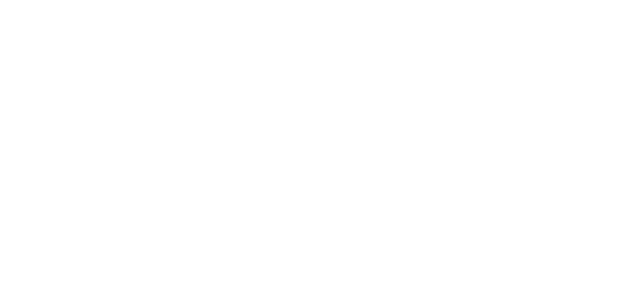
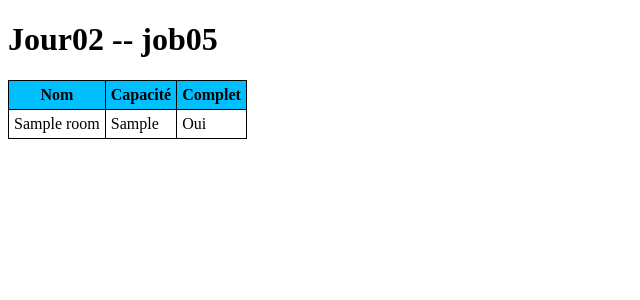
Before and after one commit to thomas-spinec/runtrack-b2-php, a PHP site: page / in a window 1280 px wide. Before the commit the part shown is empty. Shown: the top 300 px of the page, without its empty margins (0-640 px from the left). Run offline with PHP 8.4, Linux system fonts and the light colour scheme; tables that the repository leaves empty or names only in its code hold one stand-in row (values such as "Sample post").

Commit message:
jour02 job05 done

```diff
--- a/jour-02/job-05/index.php
+++ b/jour-02/job-05/index.php
@@ -14,6 +14,67 @@ function find_full_rooms() {
         echo "Error: " . $e->getMessage();
     }
 
-    // requête SQL
-    $sql = "SELECT room.name, COUNT(student.id) as nb_students FROM `room` INNER JOIN `student` ON room.id = student.room_id GROUP BY room.name HAVING nb_students >= 10";
+    // On récupère le nom des salles, leur capacité, puis on récupère la promotion liée à cette salle, afin de compter le nombre d'étudiants dans cette promotion
+    $sql = "SELECT room.name, room.capacity, IF(COUNT(student.id) >= room.capacity, 'Oui', 'Non') as is_full FROM `room` INNER JOIN `grade` ON grade.room_id = room.id INNER JOIN `student` ON grade.id = student.grade_id GROUP BY room.id";
+    $select = $conn->prepare($sql);
+    $select->execute();
+    return $select->fetchAll(PDO::FETCH_ASSOC);
 }
+
+$rooms = find_full_rooms();
+
+?>
+
+<!doctype html>
+<html lang="fr">
+<head>
+    <meta charset="UTF-8">
+    <meta name="viewport"
+          content="width=device-width, user-scalable=no, initial-scale=1.0, maximum-scale=1.0, minimum-scale=1.0">
+    <meta http-equiv="X-UA-Compatible" content="ie=edge">
+    <style>
+
+            table {
+                border-collapse: collapse;
+            }
+
+            th, td {
+                border: 1px solid black;
+                padding: 5px;
+            }
+
+            thead th {
+                background-color: #00BFFF;
+            }
+
+    </style>
+    <title>Jour02 job05</title>
+</head>
+<body>
+<header>
+    <H1>Jour02 -- job05</H1>
+</header>
+
+<main>
+    <table>
+        <thead>
+        <tr>
+            <th>Nom</th>
+            <th>Capacité</th>
+            <th>Complet</th>
+        </tr>
+        </thead>
+        <tbody>
+        <?php foreach ($rooms as $room): ?>
+            <tr>
+                <td><?= $room['name'] ?></td>
+                <td><?= $room['capacity'] ?></td>
+                <td><?= $room['is_full'] ?></td>
+            </tr>
+        <?php endforeach; ?>
+        </tbody>
+    </table>
+</main>
+
+</body>
+</html>
```
